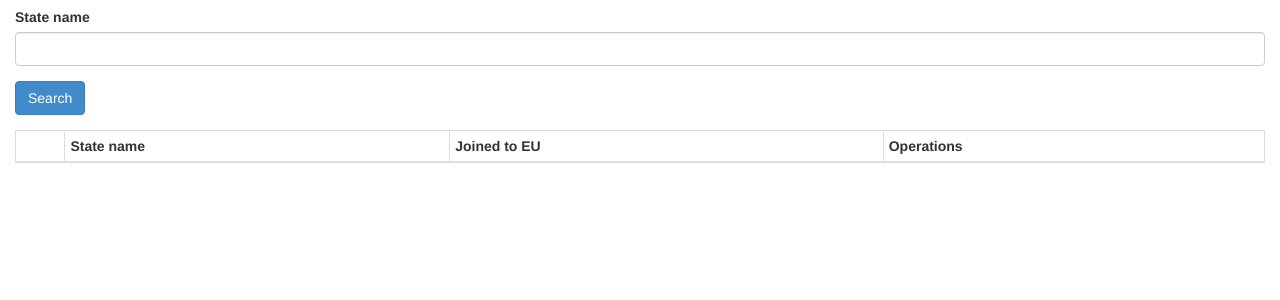
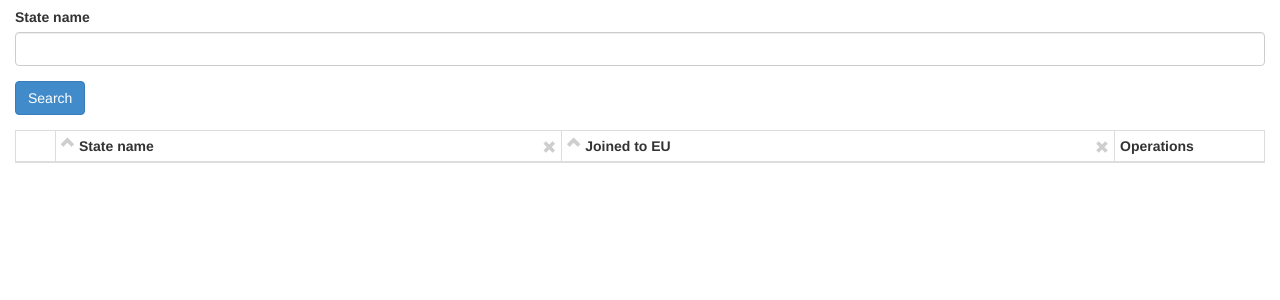
Before and after one commit to lovasb/django-ajaxtables, a Django app: template example_project/templates/table/state_list.html in a window 1280 px wide. Shown: the part 53-353 px from the top of the page. Run offline with Django 3.2, Linux system fonts and the light colour scheme; the template is opened without the code that fills it: values that come from a table or form of the project are taken from there, others are empty; some libraries are stand-ins or nearby versions.

Commit message:
Added sort and remove buttons to table heads

```diff
--- /dev/null
+++ b/ajaxtables/static/ajaxtables/css/ajaxtables.css
@@ -0,0 +1,30 @@
+.at-sort-by {
+    vertical-align: middle;
+}
+
+.at-btn {
+    cursor: pointer;
+    color: #cecece;
+}
+
+.at-btn:hover {
+    color: #000;
+}
+
+.at-sort-btn {
+    float: left;
+    padding-right: 4px;
+}
+
+.at-sort-btn-desc {
+    padding-top: 6px;
+}
+
+.at-sort-btn-asc {
+    margin-top: -3px;
+}
+
+.at-hide-btn {
+    float: right;
+    padding-top: 2px;
+}
--- a/ajaxtables/templates/ajaxtables/imports.html
+++ b/ajaxtables/templates/ajaxtables/imports.html
@@ -4,6 +4,7 @@
 <script type="text/javascript" src="{% static 'ajaxtables/js/jquery.cookie.js' %}"></script>
 {% endif %}
 <script type="text/javascript" src="{% static 'ajaxtables/js/plugin.js' %}"></script>
+<link href="{% static 'ajaxtables/css/ajaxtables.css' %}" rel="stylesheet" type="text/css">
 {% if import_autoload %}
 <script type="text/javascript" src="{% static 'ajaxtables/js/autoload.js' %}"></script>
 {% endif %}
--- a/example_project/templates/table/state_list.html
+++ b/example_project/templates/table/state_list.html
@@ -36,10 +36,10 @@
     data-pagesize="3" {% if form %}data-post="#{{ form.helper.form_id }}"{% endif %}>
     <thead>
         <tr>
-            <th></th>
-            <th>State name</th>
-            <th>Joined to EU</th>
-            <th>Operations</th>
+            <th style="width: 40px"></th>
+            <th class="at-sort-by" id="state_name">State name</th>
+            <th class="at-sort-by" id="joined_eu">Joined to EU</th>
+            <th style="width: 150px">Operations</th>
         </tr>
     </thead>
     <tbody></tbody>
```
Also changed, not shown: ajaxtables/static/ajaxtables/js/plugin.js (+62 -13 lines).
